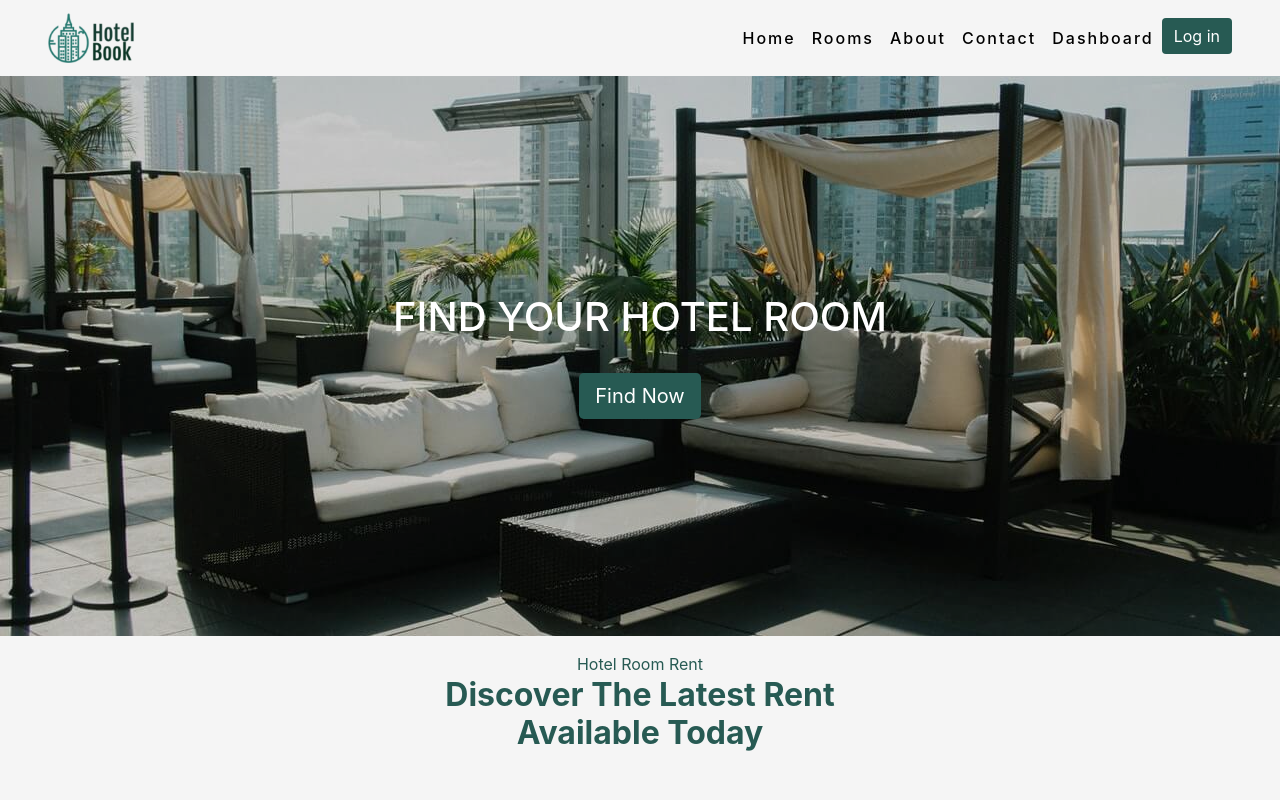
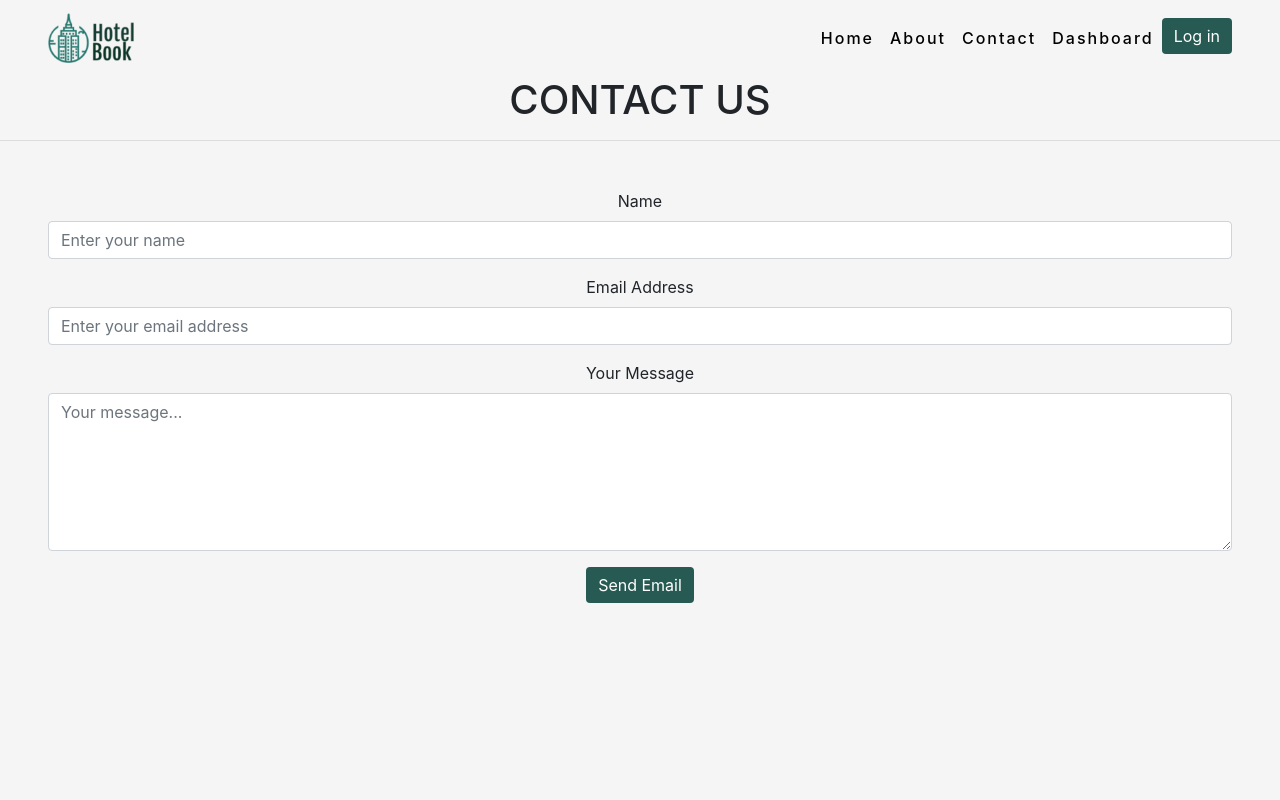
Before and after one commit to Hasanul-Banna/Apartment-Hunt, a React (Create React App) app: page /Contact in a window 1280 px wide. Shown: the top 800 px of the page. Built offline with nearby package versions, Linux system fonts and the light colour scheme; no server answers.

Commit message:
page added

```diff
--- a/src/App.js
+++ b/src/App.js
@@ -18,6 +18,8 @@ import BookingList from "./Components/Dashboard/BookingList";
 import MyRent from "./Components/Dashboard/MyRent";
 import MakeAdmin from "./Components/Dashboard/MakeAdmin";
 import UpdateInfo from "./Components/Dashboard/UpdateInfo";
+import Contact from "./Components/Dashboard/Contact";
+import About from "./Components/Dashboard/About";
 export const UserContext = createContext();
 
 
@@ -30,6 +32,12 @@ function App() {
         <Switch>
           <Route path="/home">
             <Home />
+          </Route>
+          <Route path="/About">
+            <About />
+          </Route>
+          <Route path="/Contact">
+            <Contact />
           </Route>
           <PrivateRoute path="/Apartment/:id">
             <Details />
--- /dev/null
+++ b/src/Components/Dashboard/Contact.js
@@ -0,0 +1,28 @@
+import React from 'react';
+
+const Contact = () => {
+    return (
+        <div className="text-center ">
+            <h1>CONTACT US</h1> <hr/>
+            <div className=" m-5 ">
+                <form action="https://formspree.io/f/xknknnqz" method="post">
+                    <div className="form-group">
+                        <label for="Client">Name</label>
+                        <input type="text" className="form-control " id="Client" name="name" placeholder="Enter your name" required />
+                    </div>
+                    <div className="form-group">
+                        <label for="email">Email Address</label>
+                        <input type="email" className="form-control " id="email" name="email" placeholder="Enter your email address" required />
+                    </div>
+                    <div className="form-group">
+                        <label for="MSG">Your Message</label>
+                        <textarea className="form-control " id="MSG" rows="6" name="message" placeholder="Your message..." required></textarea>
+                    </div>
+                    <button type="submit" className="btn btn-info ">Send Email</button>
+                </form>
+            </div>
+        </div>
+    );
+};
+
+export default Contact;
--- a/src/Components/Details.js
+++ b/src/Components/Details.js
@@ -1,9 +1,9 @@
 import React, { useEffect, useState } from 'react';
 import { useParams } from 'react-router-dom';
-import { apartmentData } from '../fakeData';
+// import { apartmentData } from '../fakeData';
 import { useForm } from "react-hook-form";
 import StripeCheckout from 'react-stripe-checkout';
-import loader from '../images/icons/loader.gif'
+import loader from '../images/icons/loader.gif';
 
 
 const Details = () => {
--- a/src/Components/Navbar.js
+++ b/src/Components/Navbar.js
@@ -12,9 +12,9 @@ const Navibar = () => {
             <Navbar.Collapse id="basic-navbar-nav">
                 <Nav className="ml-auto ">
                     <Link className="nav-link" to="/home">Home</Link>
-                    <Link className="nav-link" to="/">Rooms</Link>
-                    <Link className="nav-link" to="/">About</Link>
-                    <Link className="nav-link" to="/">Contact</Link>
+                    {/* <Link className="nav-link" to="/">Rooms</Link> */}
+                    <Link className="nav-link" to="/About">About</Link>
+                    <Link className="nav-link" to="/Contact">Contact</Link>
                     <Link className="nav-link" to="/MyRent">Dashboard</Link>
                     {!loggedInUser.email && <Link to="/Login"> <Button className="btn" variant="info">Log in</Button></Link>}
                     {loggedInUser.email && <Button className="btn" variant="info" onClick={() => setloggedInUser('')} >Log Out</Button>}
```
Also changed, not shown: src/Components/Dashboard/About.js (added, +12 -0 lines).
